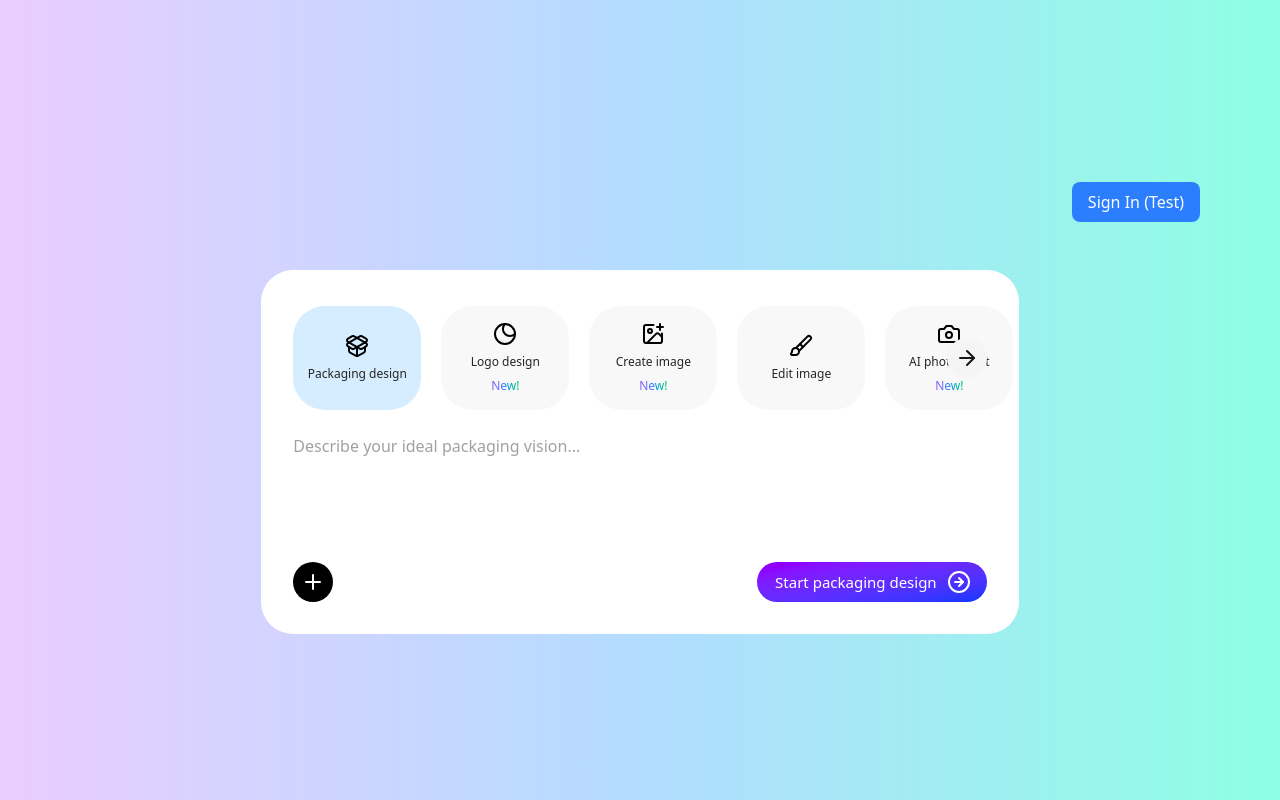
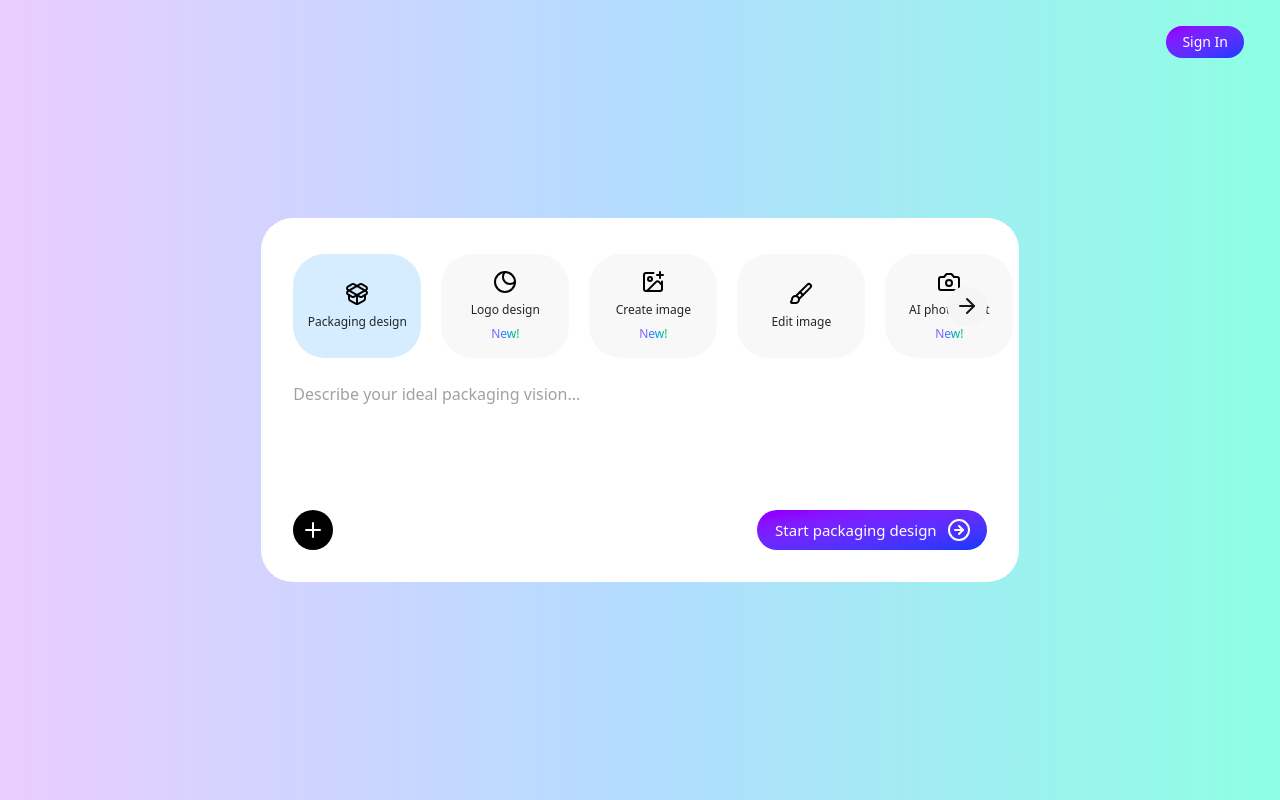
Before and after one commit to burrows99/sourceful-assignment, a Next.js app in the folder frontend/: page / in a window 1280 px wide. Built offline with nearby package versions, Linux system fonts and the light colour scheme.

Commit message:
Refactor Home component to include AppHeader and remove AuthTestButtons; enhance AuthTestButtons with improved styling and functionality for user authentication and credits management

```diff
--- a/frontend/app/page.tsx
+++ b/frontend/app/page.tsx
@@ -1,5 +1,5 @@
 import { PromptBox } from "@/components/ui";
-import { AuthTestButtons } from "@/components/AuthTestButtons";
+import { AppHeader } from "@/components/AppHeader";
 
 interface HomeProps {
   searchParams: Promise<{ category?: string }>;
@@ -9,17 +9,15 @@ export default async function Home({ searchParams }: HomeProps) {
   const params = await searchParams;
 
   return (
+    <>
+      <AppHeader />
       <main className="min-h-screen flex items-center justify-center px-5 lg:px-16 py-10">
         <div className="w-full grid gap-4 md:gap-6 xl:gap-8 grid-cols-12 max-w-[1280px] mx-auto">
-        {/* Auth Test Buttons */}
-        <div className="col-span-full">
-          <AuthTestButtons />
-        </div>
-
           <div className="col-span-full lg:col-span-8 lg:col-start-3">
             <PromptBox initialCategory={params.category} />
           </div>
         </div>
       </main>
+    </>
   );
 }
--- /dev/null
+++ b/frontend/components/AppHeader.tsx
@@ -0,0 +1,19 @@
+/**
+ * AppHeader Component
+ *
+ * Transparent header for app navigation and auth controls
+ */
+
+'use client';
+
+import { AuthTestButtons } from './AuthTestButtons';
+
+export function AppHeader() {
+  return (
+    <header className="fixed top-0 left-0 right-0 z-50 bg-transparent">
+      <div className="container mx-auto px-4">
+        <AuthTestButtons />
+      </div>
+    </header>
+  );
+}
--- a/frontend/components/AuthTestButtons.tsx
+++ b/frontend/components/AuthTestButtons.tsx
@@ -7,6 +7,7 @@
 'use client';
 
 import { useAuth } from '@/lib/auth-context';
+import { cn } from '@/lib/utils';
 
 export function AuthTestButtons() {
   const { user, isAuthenticated, credits, signIn, signOut, setCredits } = useAuth();
@@ -23,14 +24,15 @@ export function AuthTestButtons() {
   };
 
   return (
-    <div className="flex items-center justify-end gap-4 p-4">
+    <div className="flex items-center justify-end gap-4 py-4">
+      <div className="flex items-center gap-3 bg-transparent backdrop-blur-sm rounded-full px-5 py-2.5">
         {isAuthenticated ? (
-        <div className="flex items-center gap-4">
-          <span className="text-white text-sm">
-            Signed in as: <strong>{user?.email}</strong>
+          <>
+            <span className="font-space-grotesk text-sm font-medium text-gray-900">
+              {user?.email}
             </span>
             <div className="flex items-center gap-2">
-            <label htmlFor="credits-input" className="text-white text-sm">
+              <label htmlFor="credits-input" className="font-space-grotesk text-sm font-medium text-gray-700">
                 Credits:
               </label>
               <input
@@ -39,24 +41,49 @@ export function AuthTestButtons() {
                 value={credits}
                 onChange={handleCreditsChange}
                 min="0"
-              className="w-20 px-2 py-1 bg-white text-gray-900 rounded border border-gray-300 focus:outline-none focus:ring-2 focus:ring-blue-500"
+                className={cn(
+                  "w-20 h-8 px-3 rounded-full border border-gray-200",
+                  "bg-white text-gray-900 font-space-grotesk text-sm",
+                  "focus:outline-none focus:ring-2 focus:ring-[#8f00ff] focus:border-transparent",
+                  "transition duration-200"
+                )}
               />
             </div>
             <button
               onClick={signOut}
-            className="px-4 py-2 bg-red-500 text-white rounded-lg hover:bg-red-600 transition-colors"
+              className={cn(
+                "relative overflow-hidden appearance-none inline-flex items-center justify-center",
+                "h-8 px-4 rounded-full",
+                "bg-gradient-to-br from-red-500 to-red-600 text-white",
+                "hover:from-red-600 hover:to-red-700",
+                "focus-visible:outline-none focus-visible:ring-2 focus-visible:ring-offset-2 focus-visible:ring-red-500",
+                "transition duration-200",
+                "font-space-grotesk text-sm font-medium whitespace-nowrap"
+              )}
             >
               Sign Out
             </button>
-        </div>
+          </>
         ) : (
           <button
             onClick={handleSignIn}
-          className="px-4 py-2 bg-blue-500 text-white rounded-lg hover:bg-blue-600 transition-colors"
+            className={cn(
+              "relative overflow-hidden appearance-none inline-flex items-center justify-center",
+              "h-8 px-4 rounded-full",
+              "bg-gradient-to-br from-[#8f00ff] from-10% to-[#0038ff] text-white",
+              "focus-visible:outline-none focus-visible:ring-2 focus-visible:ring-offset-2 focus-visible:ring-purple-500",
+              "transition duration-200",
+              "font-space-grotesk text-sm font-medium whitespace-nowrap",
+              "before:opacity-0 hover:before:opacity-100 focus:before:opacity-100",
+              "before:transition-opacity before:duration-200",
+              "before:absolute before:inset-0",
+              "before:bg-gradient-to-br before:from-[#8f00ff] before:from-40% before:to-[#0038ff]"
+            )}
           >
-          Sign In (Test)
+            <span className="relative">Sign In</span>
           </button>
         )}
       </div>
+    </div>
   );
 }
```
Lines whose indentation alone changed are shown as unchanged.
